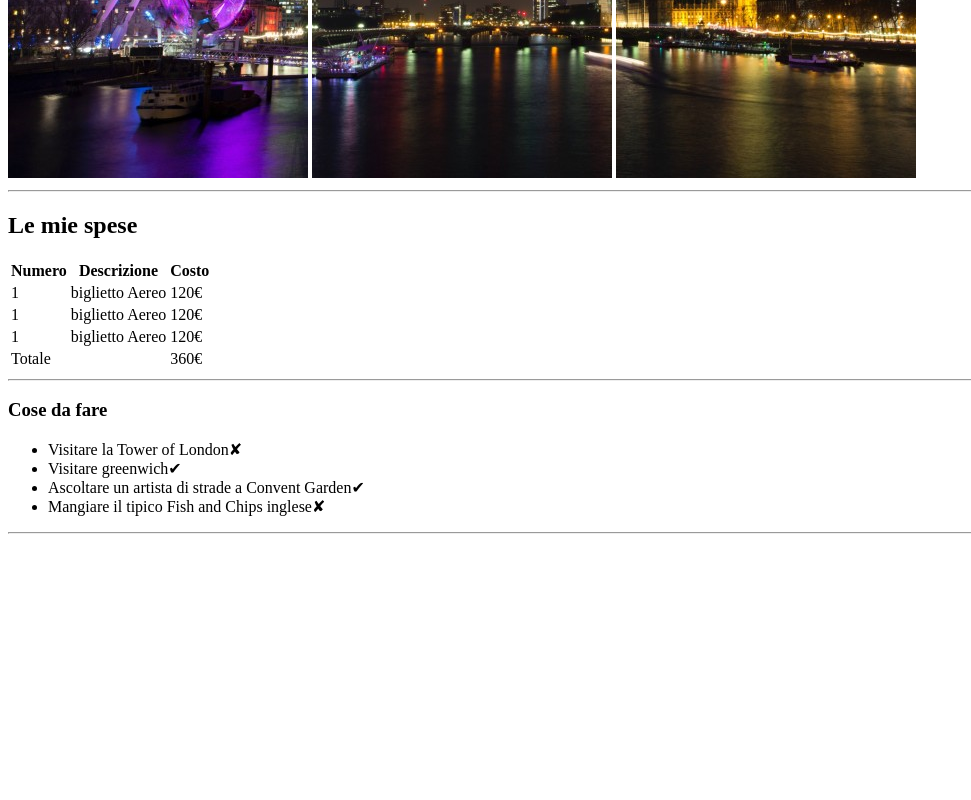
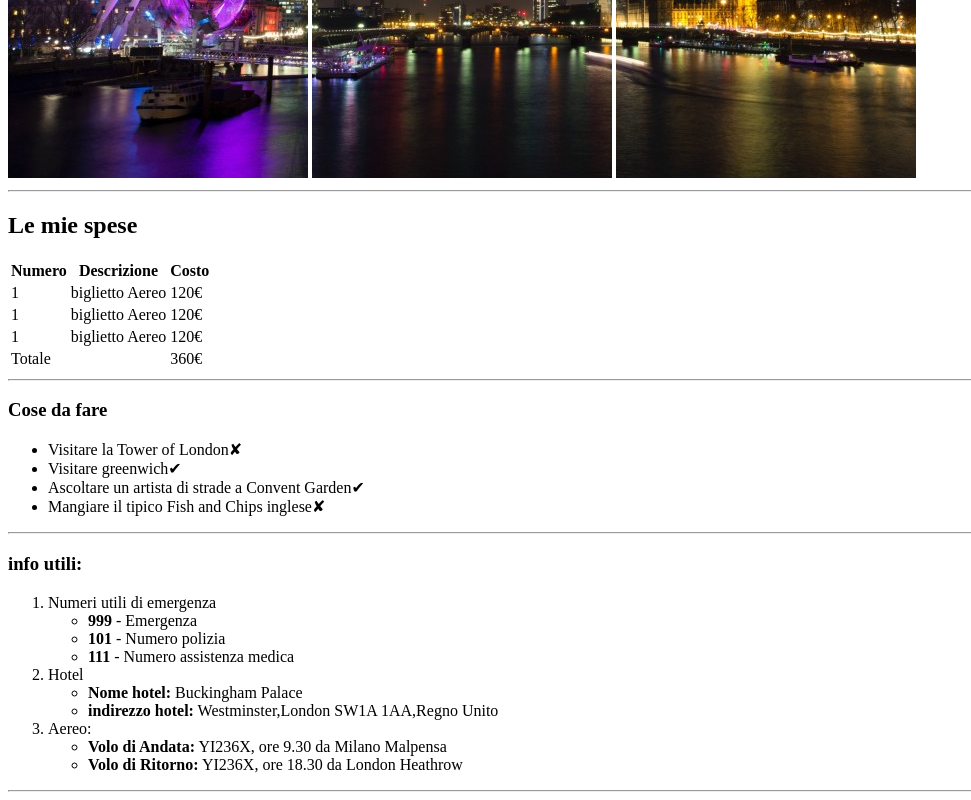
Before and after one commit to Giovannirighini2000/html-london-trip, a plain HTML site: page index.html in a window 1280 px wide. Shown: the part 502-1302 px from the top of the page, without its empty margins (0-971 px from the left). Before the commit the page ends 1044 px from the top, so only its background shows below. Drawn offline with Linux system fonts and the light colour scheme.

Commit message:
3 section aggiunte info utili (ul ,li)

```diff
--- a/index.html
+++ b/index.html
@@ -80,6 +80,48 @@
         </ul>
     </section>
         <hr>
+        <section>
+            <h3>info utili:</h3>
+            <ol>
+                <li>
+                    Numeri utili di emergenza
+                </li>
+                <ul>
+                    <li>
+                        <strong>999</strong> - Emergenza
+                    </li>
+                    <li>
+                        <strong>101</strong> - Numero polizia
+                    </li>
+                    <li>
+                        <strong>111</strong> - Numero assistenza medica
+                    </li>
+
+                </ul>
+                <li>
+                    Hotel
+                </li>
+                <ul>
+                    <li>
+                        <strong>Nome hotel:</strong> Buckingham Palace
+                    </li>
+                    <li>
+                        <strong>indirezzo hotel:</strong> Westminster,London SW1A 1AA,Regno Unito
+                    </li>
+                </ul>
+                <li>Aereo:</li>
+                <ul>
+                    <li>
+                        <strong>Volo di Andata:</strong> YI236X, ore 9.30 da Milano Malpensa
+                    </li>
+                    <li>
+                        <strong>Volo di Ritorno:</strong> YI236X, ore 18.30 da London Heathrow
+                    </li>
+                </ul>
+
+            </ol>
+        </section>
+        <hr>
 
     </main>
     <footer>
```
